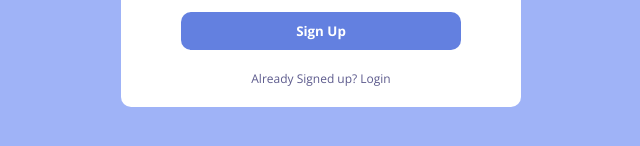
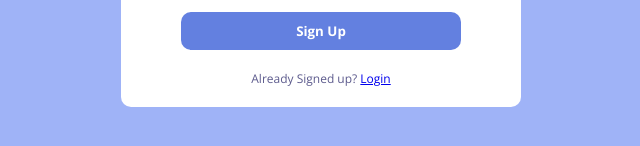
Before and after one commit to danielAwale/LetsChat-, a React (Create React App) app: page /register in a window 1280 px wide. Shown: the part 510-656 px from the top of the page, without its empty margins (319-959 px from the left). Built offline with nearby package versions, Linux system fonts and the light colour scheme; no server answers.

Commit message:
contain some debugging and using Link component from react router dom

```diff
--- a/src/App.js
+++ b/src/App.js
@@ -13,6 +13,8 @@ function App() {
     if (!currentUser) {
       return <Navigate to="/login" />
     }
+
+    return children;
   }
 
 
--- a/src/pages/Register.jsx
+++ b/src/pages/Register.jsx
@@ -5,7 +5,7 @@ import { auth, storage, db } from '../firebase';
 import { useState } from 'react';
 import { ref, uploadBytesResumable, getDownloadURL } from "firebase/storage";
 import { doc, setDoc } from "firebase/firestore";
-import { useNavigate } from 'react-router-dom';
+import { useNavigate, Link } from 'react-router-dom';
 
 
 const Register = () => {
@@ -72,7 +72,7 @@ const Register = () => {
           <button>Sign Up</button>
           {err && <span>Something went wrong</span>}
         </form>
-        <p>Already Signed up? Login </p>
+        <p>Already Signed up? <Link to='/login'>Login</Link> </p>
       </div>
     </div>
   )
```
